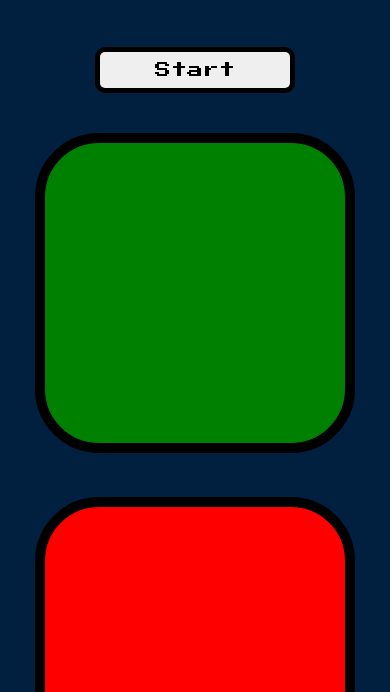
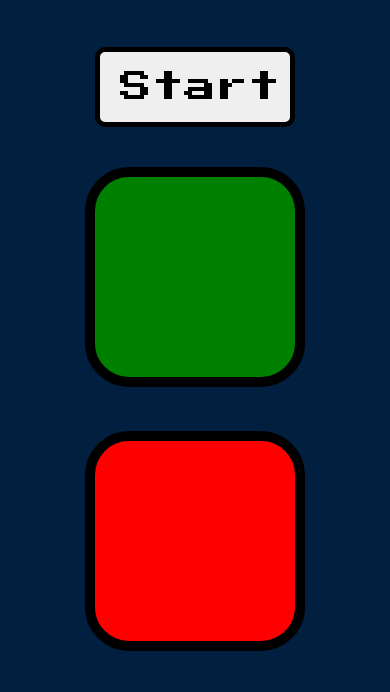
Before and after one commit to sudharsan-ms/simongame-project, a plain HTML site: page index.html in a window 390 px wide. Shown: the part 149-841 px from the top of the page. Drawn offline with nearby package versions, Linux system fonts and the light colour scheme.

Commit message:
modified

```diff
--- a/index.html
+++ b/index.html
@@ -3,6 +3,7 @@
 
 <head>
   <meta charset="utf-8">
+  <meta name="viewport" content="width=device-width, intial-scale=1.0">
   <title>Simon</title>
   <link rel="stylesheet" href="styles.css">
   <link href="https://fonts.googleapis.com/css?family=Press+Start+2P" rel="stylesheet">
--- a/styles.css
+++ b/styles.css
@@ -72,24 +72,26 @@ body {
 @media screen and (max-width:600px) {
   body{
     text-align: center;
-
-
-    }
+     }
 
     .container{
     display:inline;
+    width: 100%;
+  }
 
-
-
-  }
   .btn{
-    width: 300px;
-    height:300px;
+    width: 200px;
+    height:200px;
     margin: 20px;
   }
+
   #startbtn{
     margin: 20px;
+    width: 200px;
+    height: 80px;
+    font-size: 2rem;
   }
+
     #level-title{
     margin-top: 30px;
     padding-top: 20px;
```
